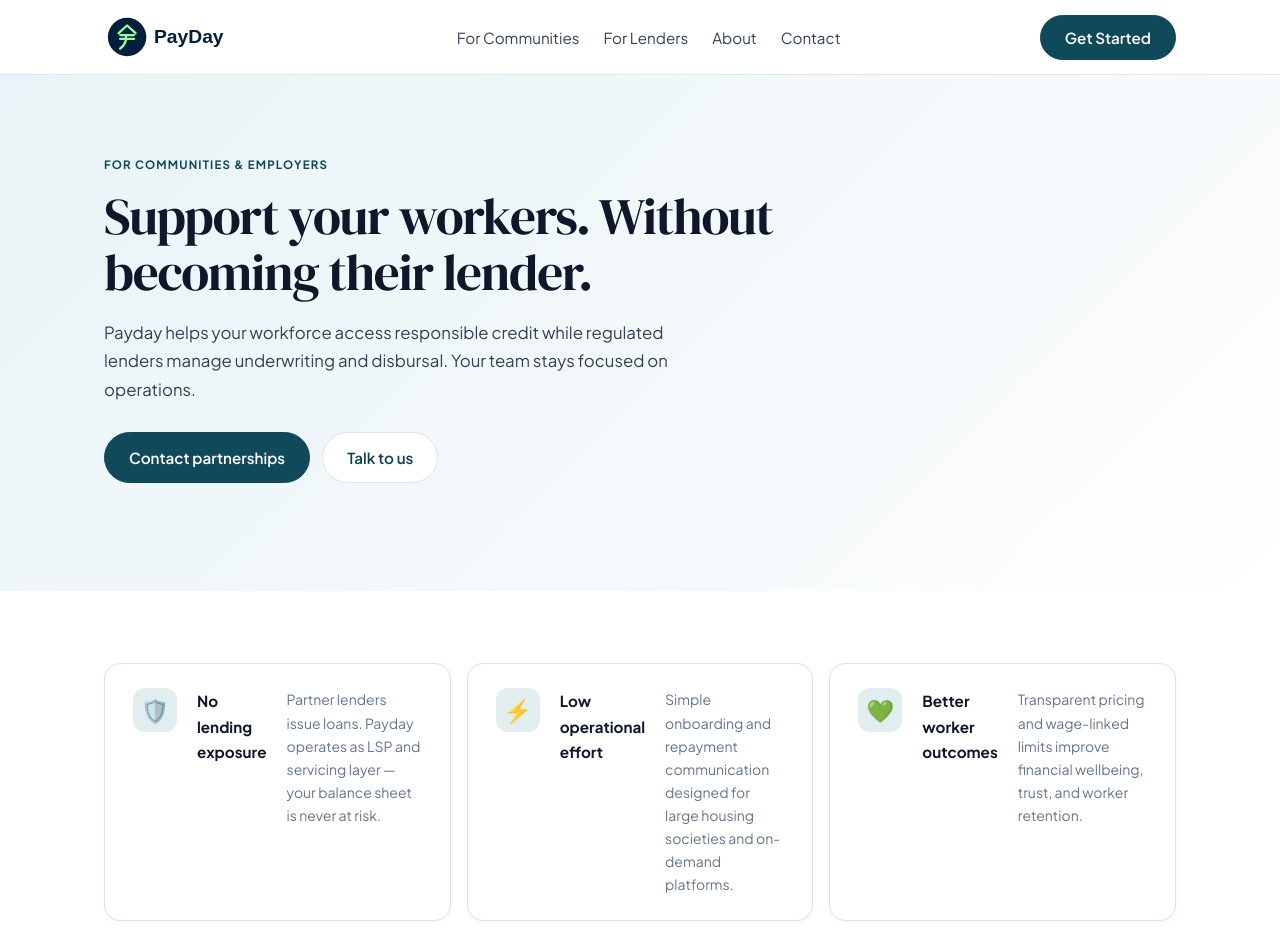
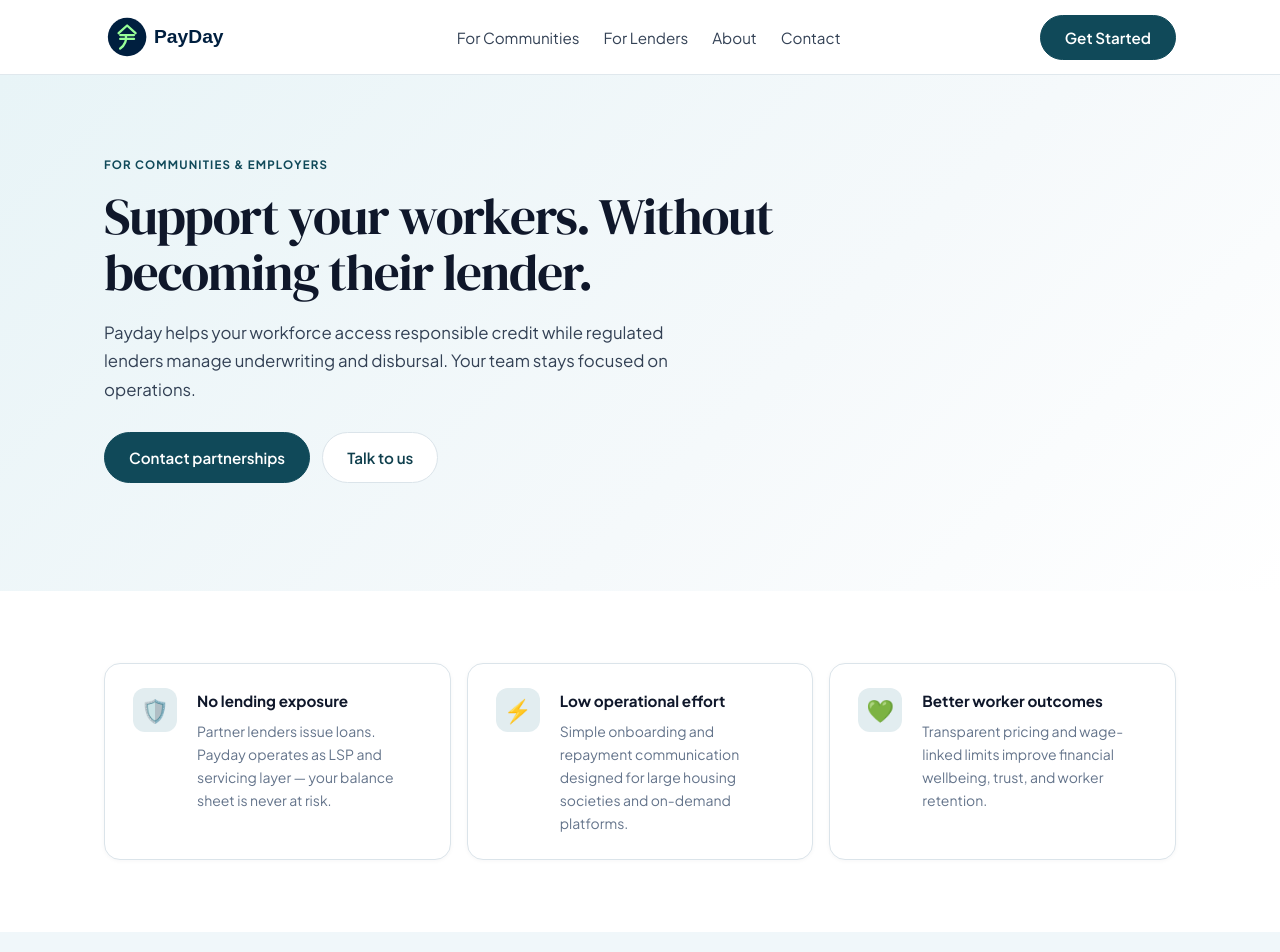
Before and after one commit to Payday-Tech/itspayday, a Next.js app: page /for-communities in a window 1280 px wide. Shown: the top 952 px of the page. Built offline with nearby package versions, Linux system fonts and the light colour scheme; no server answers.

Commit message:
For Communities: horizontal feature cards

```diff
--- a/app/for-communities/page.tsx
+++ b/app/for-communities/page.tsx
@@ -26,18 +26,24 @@ export default function ForCommunities() {
         <div className="feature-grid">
           <div className="feature-card">
             <span className="feature-card-icon">🛡️</span>
+            <div className="feature-card-body">
               <h3>No lending exposure</h3>
               <p>Partner lenders issue loans. Payday operates as LSP and servicing layer — your balance sheet is never at risk.</p>
             </div>
+          </div>
           <div className="feature-card">
             <span className="feature-card-icon">⚡</span>
+            <div className="feature-card-body">
               <h3>Low operational effort</h3>
               <p>Simple onboarding and repayment communication designed for large housing societies and on-demand platforms.</p>
             </div>
+          </div>
           <div className="feature-card">
             <span className="feature-card-icon">💚</span>
+            <div className="feature-card-body">
               <h3>Better worker outcomes</h3>
               <p>Transparent pricing and wage-linked limits improve financial wellbeing, trust, and worker retention.</p>
+            </div>
           </div>
         </div>
       </section>
```
Lines whose indentation alone changed are shown as unchanged.
